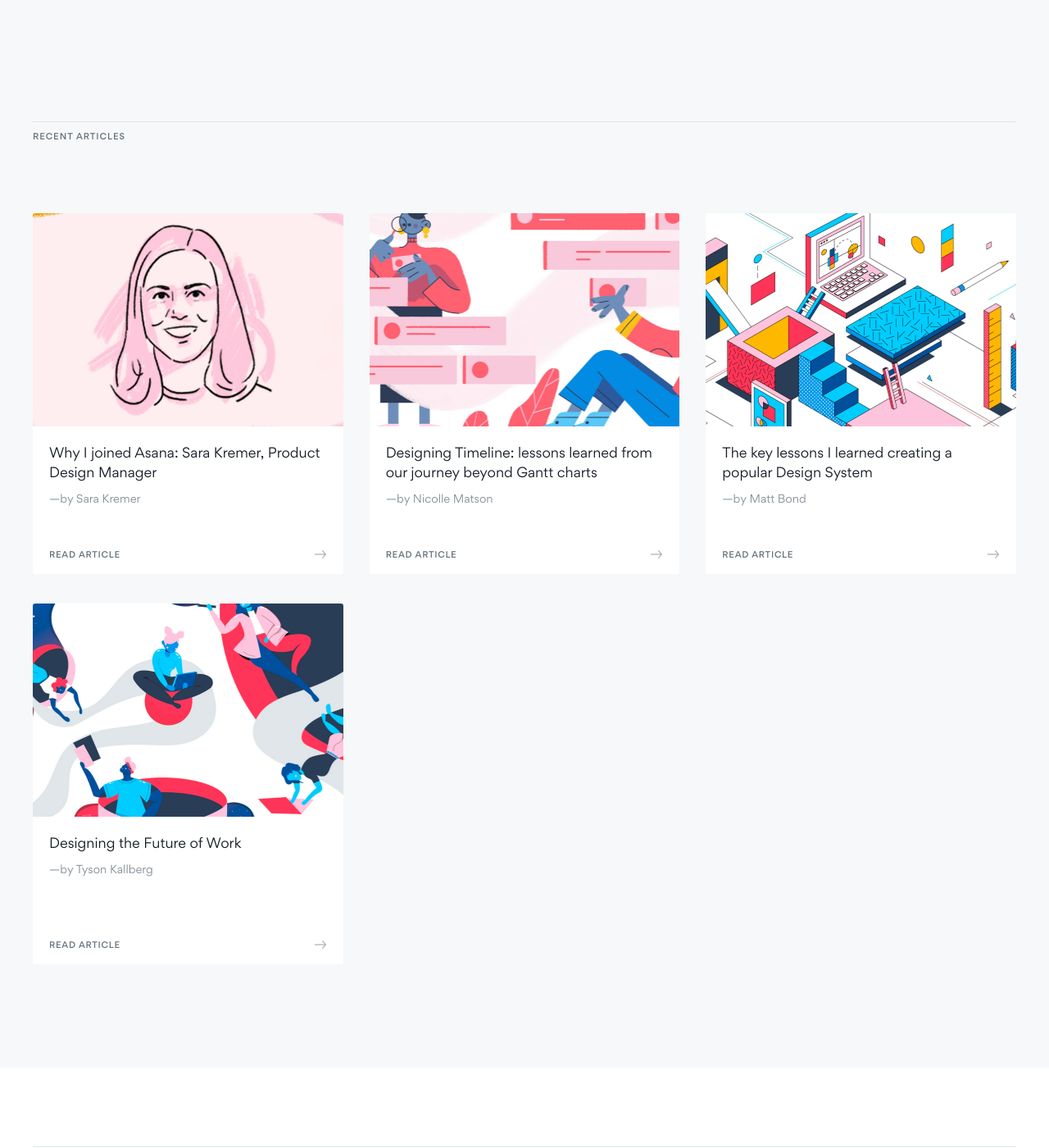
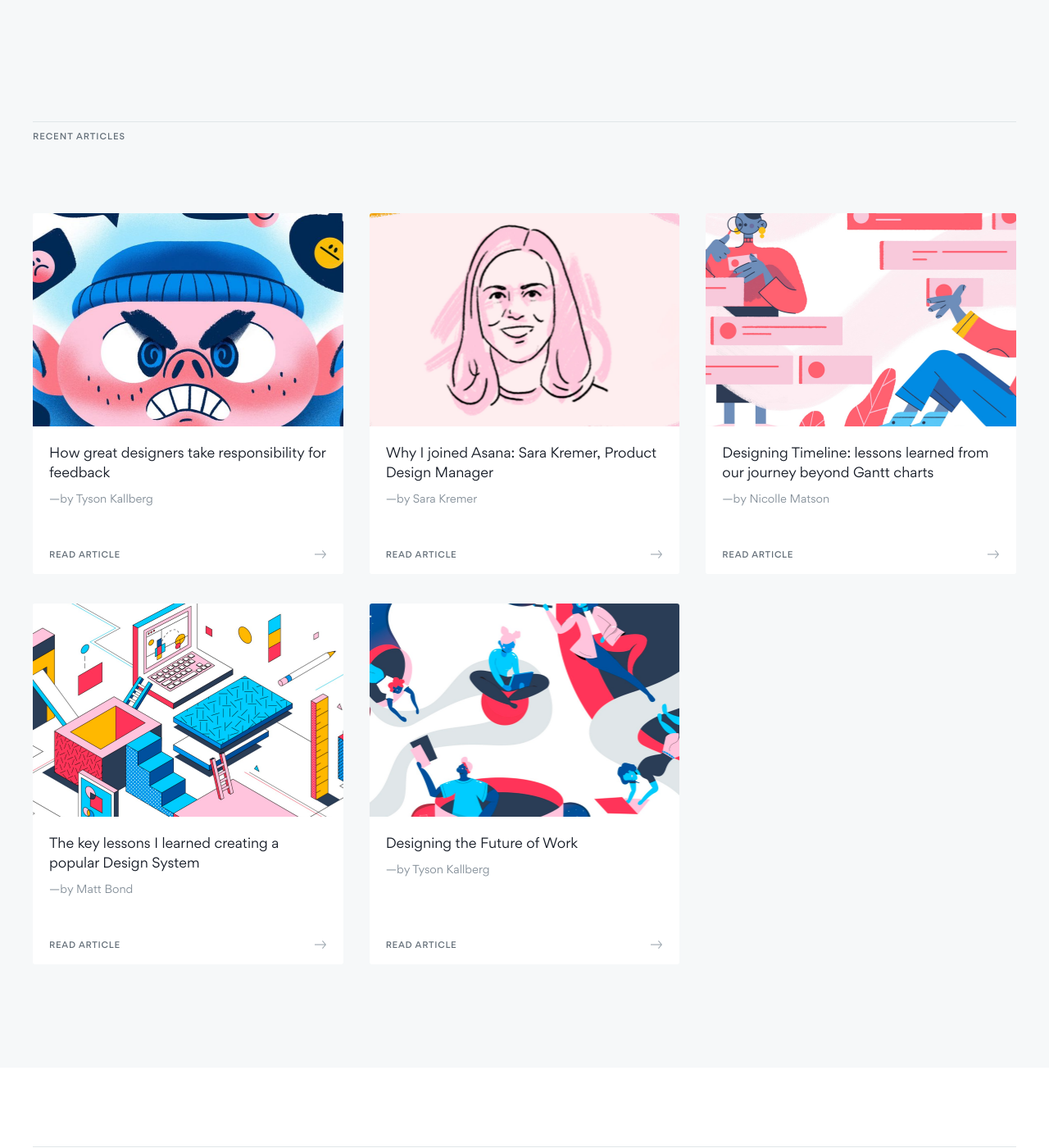
Before and after one commit to mattbond21/asana.design, a Jekyll site: the page built from index.html, in a window 1280 px wide and 1400 px high, scrolled down 1842 px. Shown: the whole window at 82% size. Built offline with Jekyll 4.4.1, drawn with Linux system fonts in a browser that asks for light colours; nearby versions of some CDN libraries; some web fonts are replaced.

Commit message:
tyson article

```diff
--- a/_sass/_main.scss
+++ b/_sass/_main.scss
@@ -407,6 +407,11 @@ li {
   background-size: 600px;
 }
 
+.card-feedback-responsibility {
+  background: $white url('../images/articles/feedback-responsibility.jpg') center center no-repeat;
+  background-size: 600px;
+}
+
 /* Videos */
 
 .video-player {
@@ -770,14 +775,6 @@ nav a {
   margin: 0 auto;
 }
 
-#sticky-design-team {
-  position: sticky;
-  top: 0px;
-  height: 340px;
-  padding-top: 50px;
-  margin-bottom: 40px;
-}
-
 #team-section {
   background: $white;
   margin-top: 100px;
@@ -972,6 +969,19 @@ nav a {
     }
 }
 
+@media (min-width: 940px) {
+
+  #sticky-design-team {
+    position: sticky;
+    top: 0px;
+    height: 340px;
+    padding-top: 50px;
+    margin-bottom: 40px;
+  }
+
+}
+
+
 
 @media (max-width: 699px) {
 
--- a/index.html
+++ b/index.html
@@ -66,6 +66,24 @@ title: Asana Design
       </div>
 
       <div class="row">
+        <div class="four-col">
+          <a href="https://medium.com/asana-design/how-great-designers-take-responsibility-for-feedback-ade0de356047" target="_blank">
+            <div class="card">
+              <div class="card-top card-feedback-responsibility"></div>
+              <div class="card-body">
+                <div class="card-title">How great designers take responsibility for feedback</div>
+                <p class="card-description">&mdash;by Tyson Kallberg</p>
+              </div>
+              <div class="card-footer">
+                <div class="card-footer-wrapper" layout="row bottom-left">
+                  <div class="card-cta">Read article</div>
+                  <div class="card-arrow" self="right"></div>
+                </div>
+              </div>
+            </div>
+          </a>
+        </div>
+
         <div class="four-col">
           <a href="https://medium.com/asana-design/why-i-joined-asana-sara-kremer-product-design-manager-5788229da836" target="_blank">
             <div class="card">
```
Also changed, not shown: images/articles/feedback-responsibility.jpg (added).
